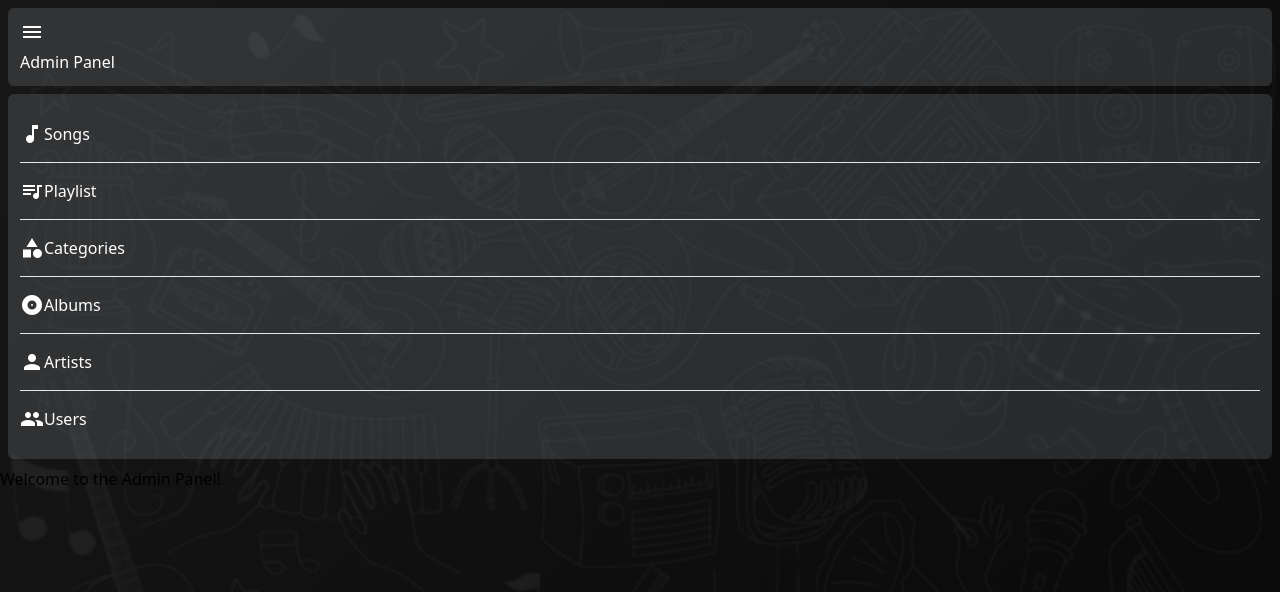
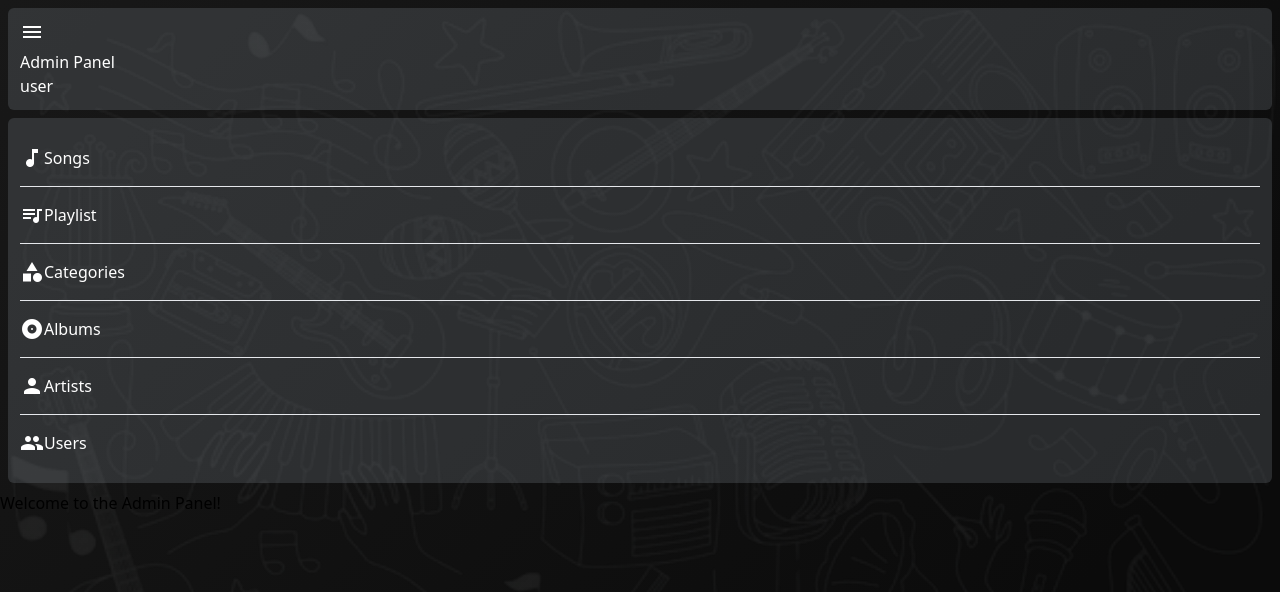
Before and after one commit to Rohitdhall987/admin, a React (Vite) app: page /dashboard in a window 1280 px wide. Shown: the top 592 px of the page. Built offline with nearby package versions, Linux system fonts and the light colour scheme; sample sign-in values are in the browser's storage.

Commit message:
modified:   src/dashboard.jsx

```diff
--- a/src/dashboard.jsx
+++ b/src/dashboard.jsx
@@ -42,6 +42,9 @@ function Dashboard() {
           </span>
           <h1 className="text-xl font-bold px-2">Admin Panel</h1>
         </div>
+        <div>
+          <p>user</p>
+        </div>
       </nav>
       <div className="grid grid-cols-12 flex-1">
         {showSidebar ? <Sidebar /> : null}
```
